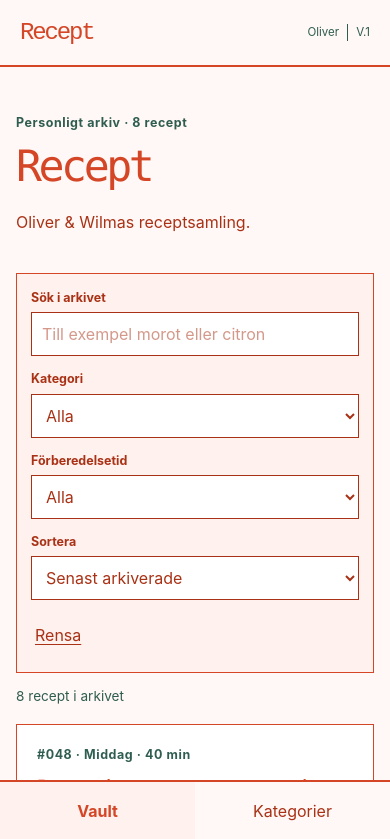
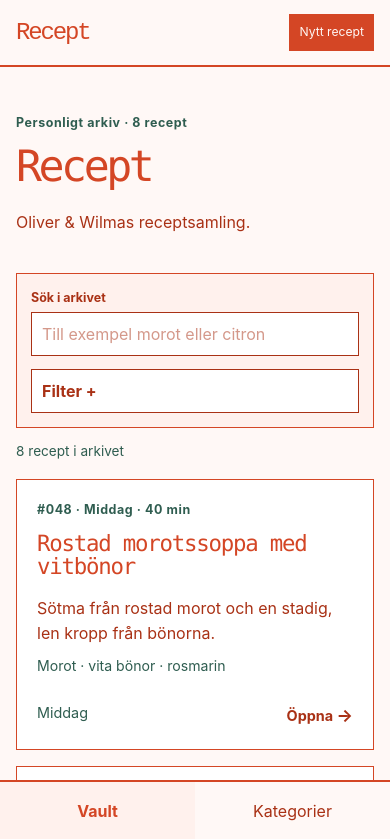
Before and after one commit to olvard/recept, a Next.js app: page /vault in a window 390 px wide. Shown: the top 839 px of the page. Built offline with nearby package versions, Linux system fonts and the light colour scheme.

Commit message:
Add collapsible filter + button view on mobile

```diff
--- a/app/components/app-shell.tsx
+++ b/app/components/app-shell.tsx
@@ -29,7 +29,8 @@ export function AppShell({ children }: { children: React.ReactNode }) {
           <Link className={pathname === "/kategorier" ? "active" : ""} href="/kategorier">Kategorier</Link>
         </nav>
         <div className="attribution"><span>Oliver</span><span>V.1</span><span>8 arkiverade recept</span></div>
-        <button className="new-post" type="button" onClick={() => setIsOpen(true)}>+ Ny post</button>
+        <button className="new-post" type="button" onClick={() => setIsOpen(true)}>+ Nytt recept</button>
+        <button className="mobile-new-post" type="button" onClick={() => setIsOpen(true)}>Nytt recept</button>
       </header>
       <main>{children}</main>
       <footer>Arkiverad · Filed 2026</footer>
--- a/app/components/vault-catalog.tsx
+++ b/app/components/vault-catalog.tsx
@@ -2,6 +2,7 @@
 
 import Link from "next/link";
 import { usePathname, useRouter, useSearchParams } from "next/navigation";
+import { useState } from "react";
 import { categories, recipes } from "@/lib/recipes";
 
 const perPage = 4;
@@ -20,6 +21,7 @@ function matchesPrep(minutes: number, prep: string) {
 }
 
 export function VaultCatalog() {
+  const [filtersOpen, setFiltersOpen] = useState(false);
   const router = useRouter();
   const pathname = usePathname();
   const params = useSearchParams();
@@ -61,15 +63,18 @@ export function VaultCatalog() {
     <section className="page-intro"><p className="eyebrow">Personligt arkiv · 8 recept</p><h1>Recept</h1><p>Oliver & Wilmas receptsamling.</p></section>
     <section className="controls" aria-label="Sök och filtrera recept">
       <div className="search-field"><label htmlFor="search">Sök i arkivet</label><input id="search" type="search" value={q} placeholder="Till exempel morot eller citron" onChange={(e) => updateFilter({ q: e.target.value }, true)} /></div>
-      <div className="select-field"><label htmlFor="category">Kategori</label><select id="category" value={category} onChange={(e) => updateFilter({ category: e.target.value })}><option value="all">Alla</option>{categories.map((item) => <option key={item.slug} value={item.slug}>{item.name}</option>)}</select></div>
-      <div className="select-field"><label htmlFor="prep">Förberedelsetid</label><select id="prep" value={prep} onChange={(e) => updateFilter({ prep: e.target.value })}>{prepOptions.map(([value, label]) => <option key={value} value={value}>{label}</option>)}</select></div>
-      <div className="select-field"><label htmlFor="sort">Sortera</label><select id="sort" value={sort} onChange={(e) => updateFilter({ sort: e.target.value })}>{sortOptions.map(([value, label]) => <option key={value} value={value}>{label}</option>)}</select></div>
-      <button className="text-button clear-button" type="button" onClick={reset}>Rensa</button>
+      <button className="filter-toggle" type="button" aria-expanded={filtersOpen} aria-controls="filter-options" onClick={() => setFiltersOpen((open) => !open)}>Filter {filtersOpen ? "−" : "+"}</button>
+      <div id="filter-options" className={`filter-options${filtersOpen ? " is-open" : ""}`}>
+        <div className="select-field"><label htmlFor="category">Kategori</label><select id="category" value={category} onChange={(e) => updateFilter({ category: e.target.value })}><option value="all">Alla</option>{categories.map((item) => <option key={item.slug} value={item.slug}>{item.name}</option>)}</select></div>
+        <div className="select-field"><label htmlFor="prep">Förberedelsetid</label><select id="prep" value={prep} onChange={(e) => updateFilter({ prep: e.target.value })}>{prepOptions.map(([value, label]) => <option key={value} value={value}>{label}</option>)}</select></div>
+        <div className="select-field"><label htmlFor="sort">Sortera</label><select id="sort" value={sort} onChange={(e) => updateFilter({ sort: e.target.value })}>{sortOptions.map(([value, label]) => <option key={value} value={value}>{label}</option>)}</select></div>
+        <button className="text-button clear-button" type="button" onClick={reset}>Rensa</button>
+      </div>
     </section>
     <p className="result-count" aria-live="polite">{filtered.length} {filtered.length === 1 ? "recept" : "recept"} i arkivet</p>
     {visible.length ? <><section className="recipe-grid" aria-label="Receptposter">{visible.map((recipe) => <article className="recipe-card" key={recipe.id}>
       <p className="archive-line">#{recipe.id} · {recipe.category} · {recipe.prepMinutes} min</p><h2>{recipe.title}</h2><p className="note">{recipe.note}</p><p className="context">{recipe.context}</p><div className="card-bottom"><Link href={`/vault?category=${recipe.categorySlug}`}>{recipe.category}</Link><Link className="open-link" href={`/recipes/${recipe.id}`}>Öppna <span aria-hidden="true">→</span></Link></div>
     </article>)}</section>
-      <nav className="pagination" aria-label="Sidindelning"><button type="button" disabled={page === 1} onClick={() => update({ page: String(page - 1) })}>← Föregående</button><span aria-live="polite">Sida {page} av {totalPages}</span><button type="button" disabled={page === totalPages} onClick={() => update({ page: String(page + 1) })}>Nästa →</button></nav></> : <section className="no-results"><h2>Inga poster matchar din sökning</h2><p>Prova en annan sökning eller återställ indexet.</p><button className="button" type="button" onClick={reset}>Rensa filter</button></section>}
+      <nav className="pagination" aria-label="Sidindelning"><button type="button" disabled={page === 1} onClick={() => update({ page: String(page - 1) })}>← Föregående</button><span aria-live="polite">Sida {page} av {totalPages}</span><button type="button" disabled={page === totalPages} onClick={() => update({ page: String(page + 1) })}>Nästa →</button></nav></> : <section className="no-results"><h2>Inga recept matchar din sökning</h2><p>Prova en annan sökning eller återställ indexet.</p><button className="button" type="button" onClick={reset}>Rensa filter</button></section>}
   </div>;
 }
--- a/app/globals.css
+++ b/app/globals.css
@@ -52,3 +52,21 @@ input,select { width:100%; min-height:44px; color:var(--ink); background:#fff; b
 @media (max-width: 900px) { .controls { grid-template-columns:repeat(2,1fr); }.search-field { grid-column:span 2; }.clear-button { justify-self:start; }.attribution span:last-child { display:none; } }
 @media (max-width: 767px) { body { padding-bottom:64px; }.site-header { min-height:67px; padding:14px 20px; }.desktop-nav,.new-post { display:none; }.attribution { font-size:.72rem; gap:8px; }.attribution span + span { padding-left:8px; }.page-wrap { width:min(100% - 32px,1180px); padding:46px 0 55px; }.page-intro > p:not(.eyebrow),.detail-header > p:not(.eyebrow) { font-size:1rem; }.controls { grid-template-columns:1fr; margin-top:38px; padding:14px; }.search-field { grid-column:auto; }.recipe-grid,.category-grid,.detail-grid { grid-template-columns:1fr; }.recipe-card { min-height:250px; padding:20px; }.category-grid { margin-top:38px; }.category-card { min-height:190px; }.category-card span { margin-top:28px; }.detail-header { margin-top:36px; }.detail-grid { gap:44px; margin-top:42px; }.breadcrumbs { font-size:.78rem; }.mobile-nav { position:fixed; z-index:5; bottom:0; left:0; right:0; display:grid; grid-template-columns:1fr 1fr; background:var(--canvas); border-top:2px solid var(--line); }.mobile-nav a { min-height:62px; display:grid; place-items:center; text-decoration:none; border-bottom:3px solid transparent; }.mobile-nav .active { background:var(--soft); }.pagination { font-size:.8rem; }.pagination span { white-space:nowrap; } footer { padding:14px 16px; margin-bottom:0; } }
 @media (prefers-reduced-motion: reduce) { *,*::before,*::after { scroll-behavior:auto!important; transition:none!important; } }
+
+/* The discovery controls remain compact on phones, with optional filters. */
+.controls { grid-template-columns:2fr 3fr; }
+.filter-toggle { display:none; }
+.filter-options { display:grid; grid-template-columns:repeat(3,minmax(0,1fr)) auto; gap:13px; align-items:end; }
+.mobile-new-post { display:none; }
+@media (max-width: 900px) {
+  .filter-options { grid-column:span 2; }
+}
+@media (max-width: 767px) {
+  .site-header { gap:12px; padding:12px 16px; }
+  .attribution { display:none; }
+  .mobile-new-post { display:block; margin-left:auto; color:#fff8f6; background:var(--accent); border:1px solid var(--accent); padding:8px 9px; font-size:.76rem; white-space:nowrap; }
+  .controls { grid-template-columns:1fr; }
+  .filter-toggle { display:block; width:100%; min-height:44px; padding:8px 10px; color:var(--ink); background:#fff; border:1px solid var(--ink); text-align:left; font-weight:700; }
+  .filter-options { display:none; grid-column:auto; grid-template-columns:1fr; }
+  .filter-options.is-open { display:grid; }
+}
```
